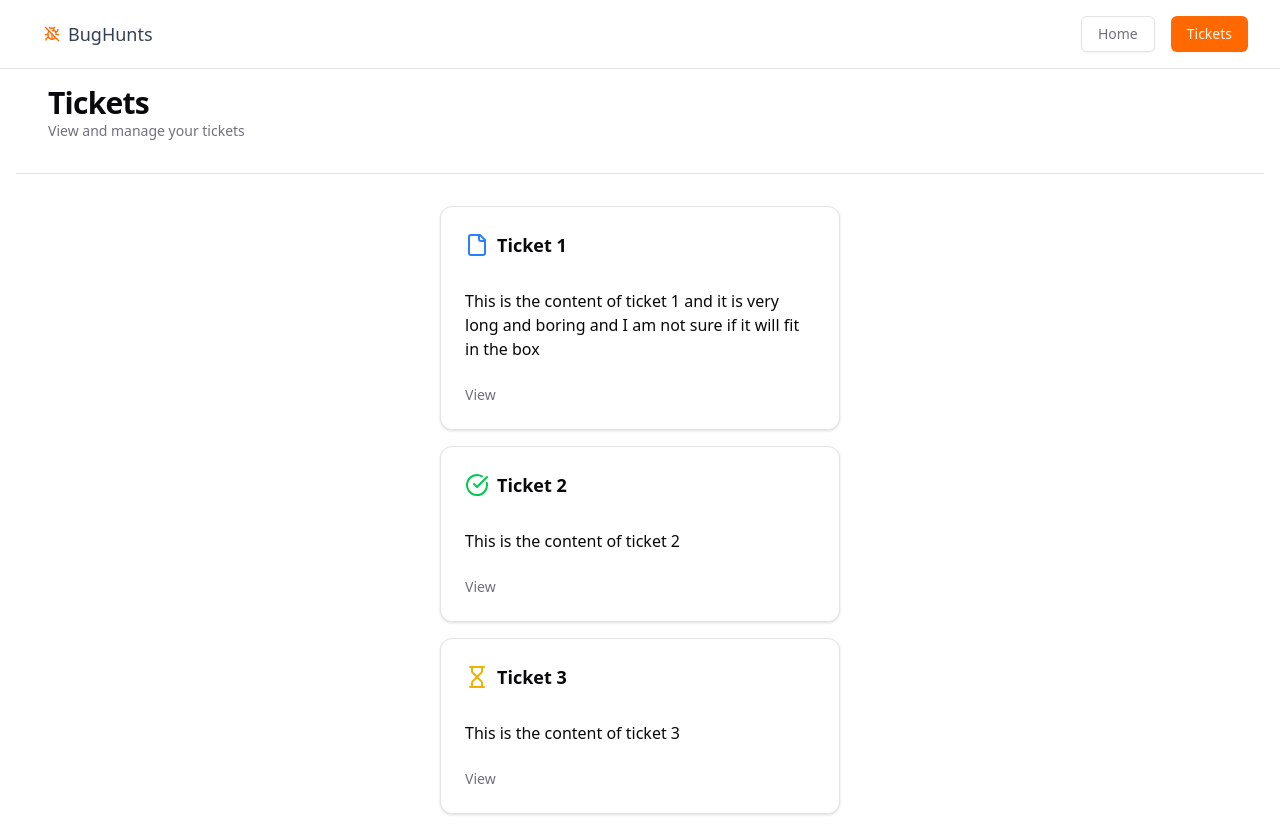
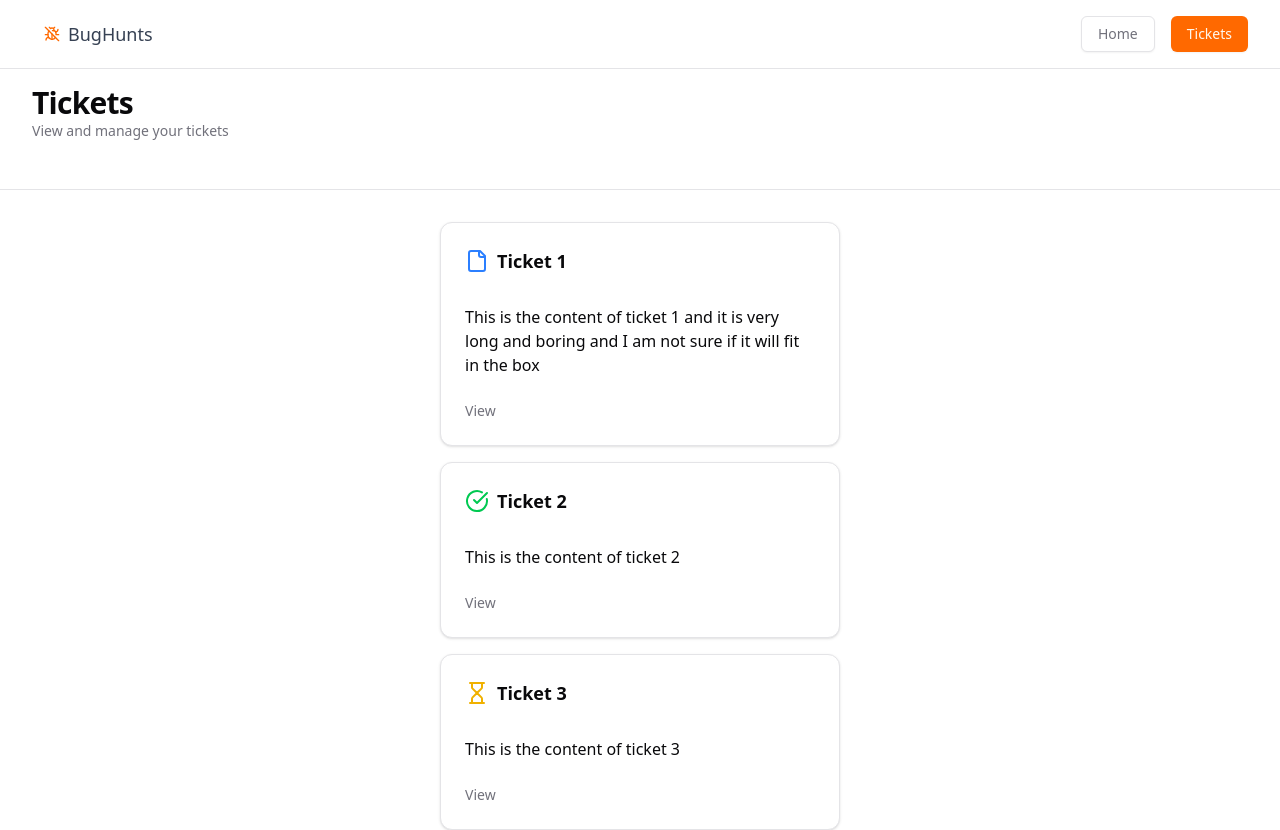
Before and after one commit to femmor/bug-hunt, a Next.js app: page /tickets in a window 1280 px wide. Built offline with nearby package versions, Linux system fonts and the light colour scheme.

Commit message:
feat: create placeholder component with cloneElement implementation

```diff
--- a/src/app/layout.tsx
+++ b/src/app/layout.tsx
@@ -31,7 +31,7 @@ export default function RootLayout({
         suppressHydrationWarning
       >
         <Header />
-        <div className="p-4">{children}</div>
+        <div className="">{children}</div>
       </body>
     </html>
   );
--- a/src/app/tickets/[ticketId]/page.tsx
+++ b/src/app/tickets/[ticketId]/page.tsx
@@ -1,5 +1,6 @@
 "use client";
 
+import Placeholder from "@/components/placeholder";
 import { initialTickets } from "@/data";
 import { LoaderCircle } from "lucide-react";
 import { useEffect, useState } from "react";
@@ -34,11 +35,7 @@ const Ticket = ({ params }: TicketProps) => {
   }
 
   if (!ticket) {
-    return (
-      <p className="text-lg text-center py-4 text-gray-500">
-        Ticket not found!
-      </p>
-    );
+    return <Placeholder label={`Ticket not found for id '${ticketId}'`} />;
   }
 
   return (
--- a/src/components/heading.tsx
+++ b/src/components/heading.tsx
@@ -9,7 +9,7 @@ interface HeadingProps {
 export const Heading = ({ title, description, separator }: HeadingProps) => {
   return (
     <>
-      <div className="px-8">
+      <div className="px-8 py-4">
         <h2 className="text-3xl font-bold tracking-tight">{title}</h2>
         <p className="text-sm text-muted-foreground">{description}</p>
       </div>
--- /dev/null
+++ b/src/components/placeholder.tsx
@@ -0,0 +1,19 @@
+import { Rabbit } from "lucide-react";
+import { cloneElement, ReactElement } from "react";
+
+type PlaceholderProps = {
+  label: string;
+  icon?: ReactElement;
+};
+
+const Placeholder = ({ label, icon = <Rabbit /> }: PlaceholderProps) => {
+  return (
+    <div className="flex flex-1 self-center flex-col items-center justify-center my-20">
+      {cloneElement(icon as ReactElement<{ className?: string }>, {
+        className: "text-gray-600 w-24 h-24",
+      })}
+      <h2 className="text-lg text-center text-gray-600">{label}</h2>
+    </div>
+  );
+};
+export default Placeholder;
```
